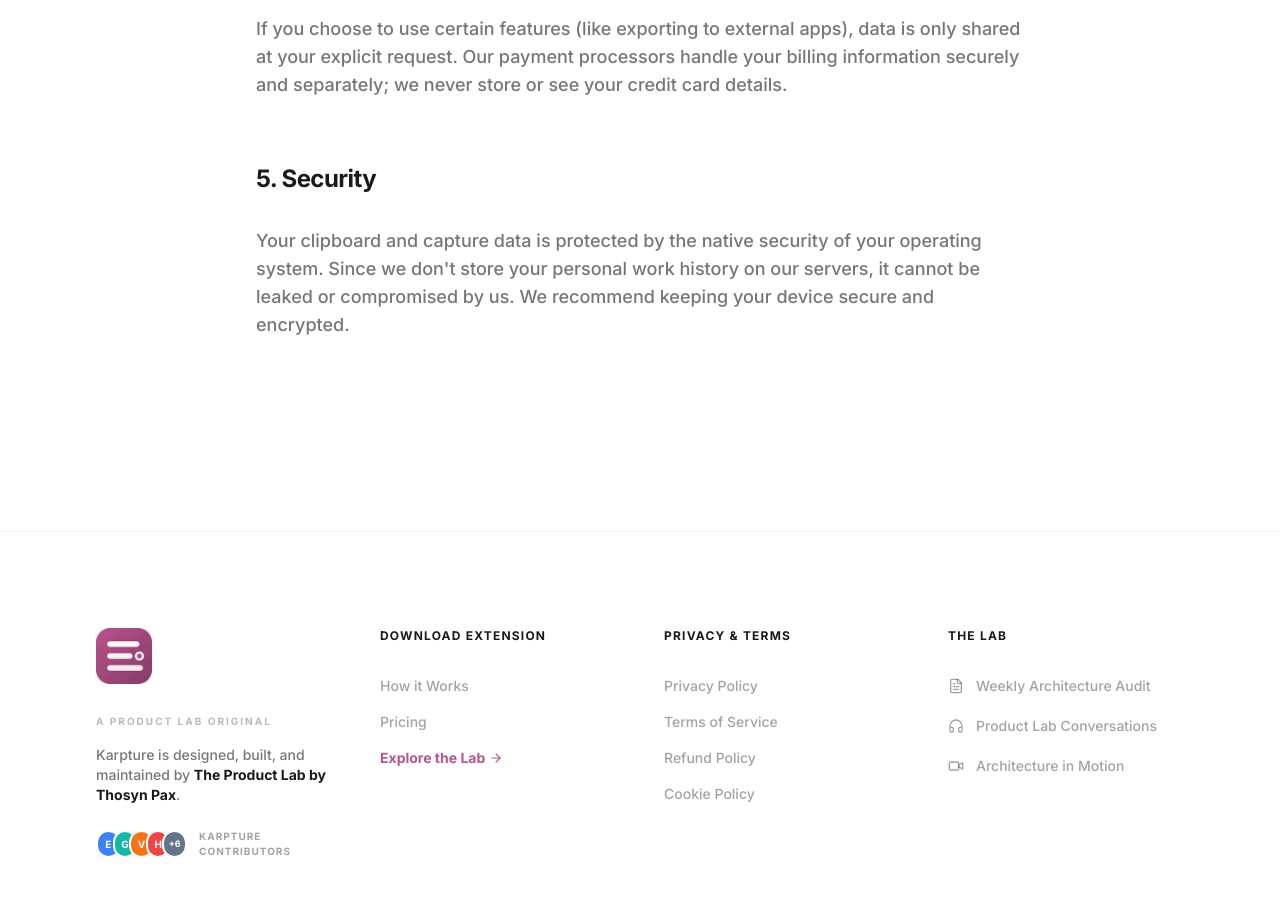
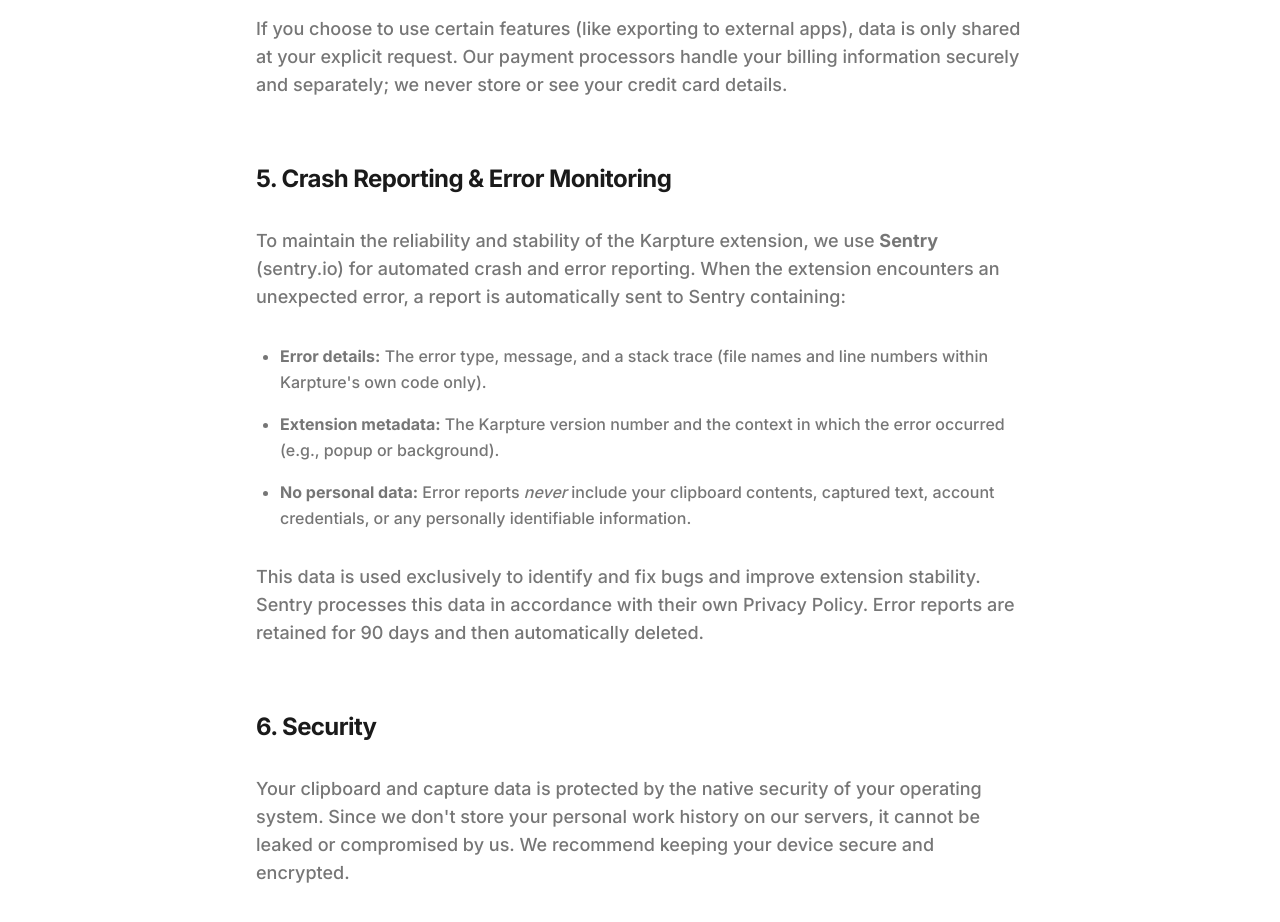
Before and after one commit to ThosynPax/clipkip-site, a React (Create React App) app: page /privacy in a window 1280 px wide. Shown: the part 1480-2402 px from the top of the page. Built offline with nearby package versions, Linux system fonts and the light colour scheme; no server answers.

Commit message:
updating privacy

```diff
--- a/src/landing/legal/Privacy.jsx
+++ b/src/landing/legal/Privacy.jsx
@@ -3,11 +3,11 @@ import { LegalLayout } from './LegalLayout';
 
 const PrivacyPolicy = () => {
   return (
-    <LegalLayout title="Privacy Policy" lastUpdated="May 23, 2026">
-      <h2>1. Introduction & Ownership</h2>
+    <LegalLayout title="Privacy Policy" lastUpdated="July 6, 2026">
+      <h2>1. Introduction &amp; Ownership</h2>
       <p>
         At Karpture, we take your privacy seriously. This policy explains how we handle your data, or rather, how we don't.
-        Karpture is owned and operated by <strong>The Product Lab</strong>, which is an <strong>Afrbreath LTD</strong> production.
+        Karpture is owned and operated by <strong>The Product Lab</strong>, which is an <strong>Afribreath LTD</strong> production.
         Karpture is built on the principle of <strong>Local-First Dominance</strong>.
       </p>
 
@@ -28,17 +28,33 @@ const PrivacyPolicy = () => {
         When you choose to authenticate with these platforms, we collect only your basic profile information (specifically, your verified email address and full name) via our secure authentication provider, Supabase.
       </p>
       <p>
-        <strong>Purpose & Scope:</strong> This authentication data is strictly used to verify your identity, provision your account, and manage your premium/Pro billing subscription tier.
+        <strong>Purpose &amp; Scope:</strong> This authentication data is strictly used to verify your identity, provision your account, and manage your premium/Pro billing subscription tier.
         Under no circumstances do these social sign-in integrations access, sync, or transmit any of your personal clipboard captures, search timeline, or research data to our servers or to those third-party networks. Your captured information remains entirely local and secure on your browser extension.
       </p>
 
-      <h2>4. Third-Party Services & Billing</h2>
+      <h2>4. Third-Party Services &amp; Billing</h2>
       <p>
         If you choose to use certain features (like exporting to external apps), data is only shared at your explicit request.
         Our payment processors handle your billing information securely and separately; we never store or see your credit card details.
       </p>
 
-      <h2>5. Security</h2>
+      <h2>5. Crash Reporting &amp; Error Monitoring</h2>
+      <p>
+        To maintain the reliability and stability of the Karpture extension, we use <strong>Sentry</strong> (sentry.io) for automated crash and error reporting.
+        When the extension encounters an unexpected error, a report is automatically sent to Sentry containing:
+      </p>
+      <ul>
+        <li><strong>Error details:</strong> The error type, message, and a stack trace (file names and line numbers within Karpture's own code only).</li>
+        <li><strong>Extension metadata:</strong> The Karpture version number and the context in which the error occurred (e.g., popup or background).</li>
+        <li><strong>No personal data:</strong> Error reports <em>never</em> include your clipboard contents, captured text, account credentials, or any personally identifiable information.</li>
+      </ul>
+      <p>
+        This data is used exclusively to identify and fix bugs and improve extension stability.
+        Sentry processes this data in accordance with their own <a href="https://sentry.io/privacy/" target="_blank" rel="noopener noreferrer">Privacy Policy</a>.
+        Error reports are retained for 90 days and then automatically deleted.
+      </p>
+
+      <h2>6. Security</h2>
       <p>
         Your clipboard and capture data is protected by the native security of your operating system. Since we don't store your personal work history on our servers, it cannot be leaked or compromised by us.
         We recommend keeping your device secure and encrypted.
```
